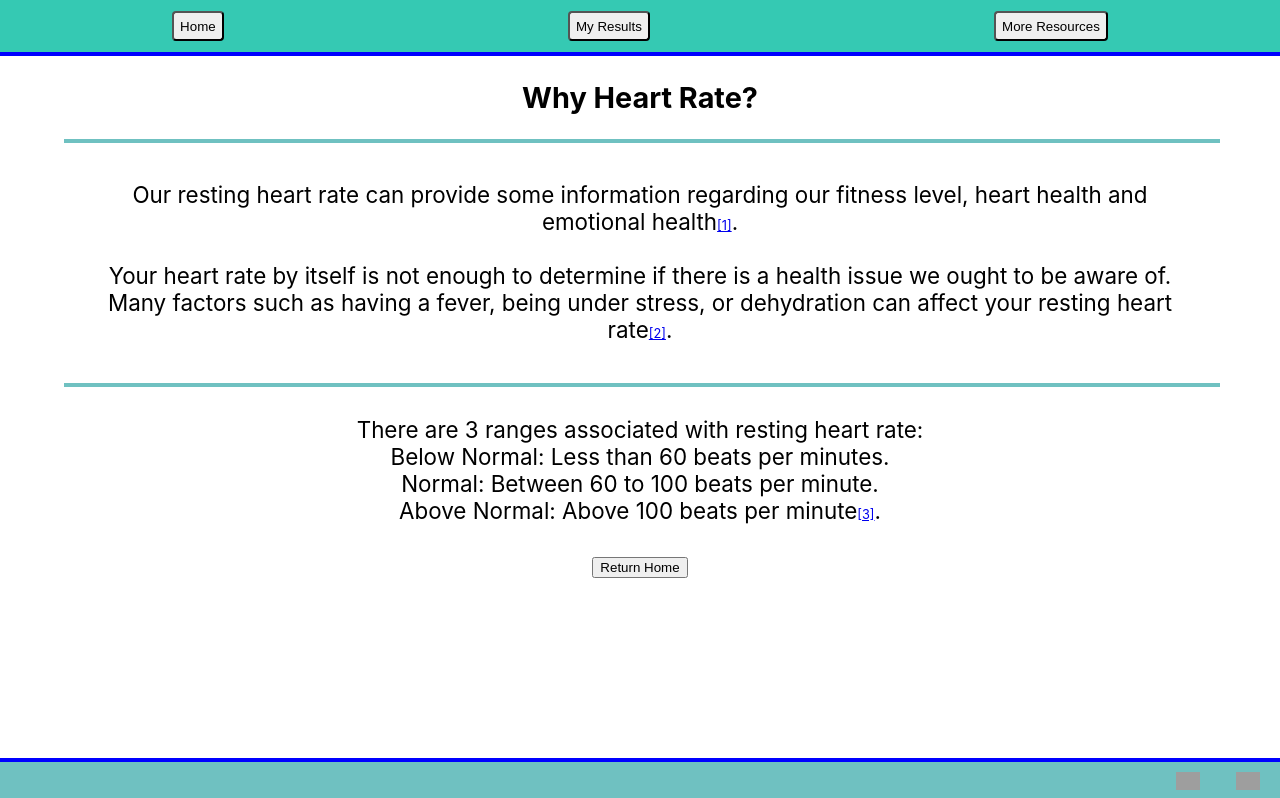
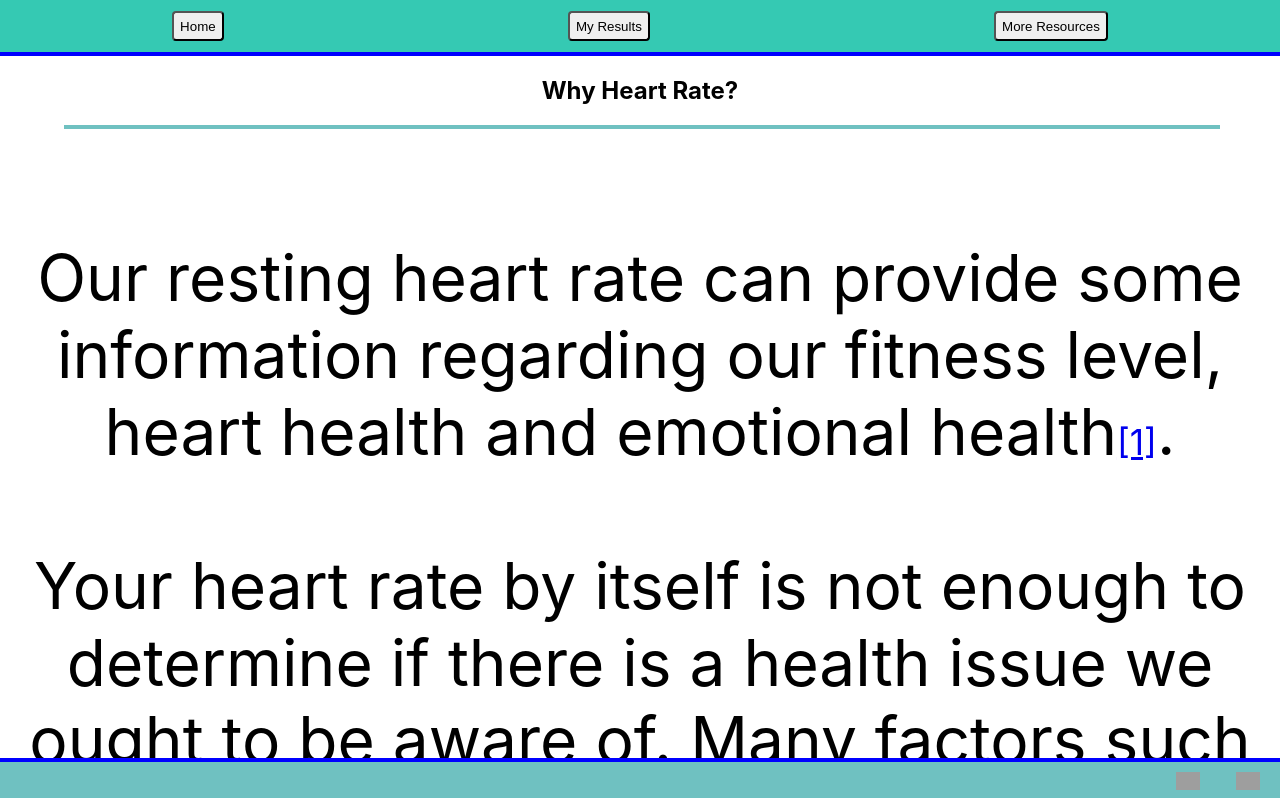
Before and after one commit to hammyhammer/bmi-calculator, a React (Create React App) app in the folder client/: page /heart-rate-info in a window 1280 px wide. Shown: the top 798 px of the page. Built offline with nearby package versions, Linux system fonts and the light colour scheme; no server answers; grey boxes are pictures that could not be loaded.

Commit message:
heart rate style components refactored

```diff
--- a/client/src/ResultsHeartRate/ResultsHeartRate.jsx
+++ b/client/src/ResultsHeartRate/ResultsHeartRate.jsx
@@ -1,6 +1,7 @@
 import { useState, useEffect } from 'react';
 import { useParams, Link } from 'react-router-dom';
 import api from "../services/apiConfig";
+import heartresultscss from './ResultsHeartRate.module.css';
 
 export default function ResultsHeartRate() {
   const [sum, setSum] = useState({});
@@ -33,16 +34,16 @@ export default function ResultsHeartRate() {
 
 
         <div className="horizontal"></div>
-        <div className="results-met-bottom">
+        <div className={heartresultscss.body}>
           <p>{sum.fields?.heartRisks}
-            {sum.fields?.heartCategory === 'Below Normal' ? <a className="reference" href="https://www.uofmhealth.org/health-library/aa107571">[1].</a> :
-              sum.fields?.heartCategory === "Normal" ? <a className="reference" href="https://www.mayoclinic.org/healthy-lifestyle/fitness/expert-answers/heart-rate/faq-20057979#:~:text=A%20normal%20resting%20heart%20rate%20for%20adults%20ranges%20from%2060,to%2040%20beats%20per%20minute.">[1].</a> :
-                <a className="reference" href="https://www.healthline.com/health/dangerous-heart-rate#dangerous-heart-rate">[1].</a>}
+            {sum.fields?.heartCategory === 'Below Normal' ? <a className={heartresultscss.references} href="https://www.uofmhealth.org/health-library/aa107571">[1].</a> :
+              sum.fields?.heartCategory === "Normal" ? <a className={heartresultscss.references} href="https://www.mayoclinic.org/healthy-lifestyle/fitness/expert-answers/heart-rate/faq-20057979#:~:text=A%20normal%20resting%20heart%20rate%20for%20adults%20ranges%20from%2060,to%2040%20beats%20per%20minute.">[1].</a> :
+                <a className={heartresultscss.references} href="https://www.healthline.com/health/dangerous-heart-rate#dangerous-heart-rate">[1].</a>}
           </p>
 
         </div>
         <Link to={"/heart-rate-info"}>
-          <button className="info-button">Click here to learn more about heart rate</button>
+          <button className={heartresultscss.info_button}>Click here to learn more about heart rate</button>
         </Link>
       </div>
     </div>
--- /dev/null
+++ b/client/src/ResultsHeartRate/ResultsHeartRate.module.css
@@ -0,0 +1,13 @@
+.body {
+  font-size: 5vw;
+  margin: 10px;
+  padding: 20px 0px;
+}
+
+.reference {
+  font-size: 2.75vw;
+}
+
+.info_button {
+  font-size: 4vw;
+}
--- a/client/src/components/FormSkinCancer/FormSkinCancer.jsx
+++ b/client/src/components/FormSkinCancer/FormSkinCancer.jsx
@@ -1,10 +1,11 @@
 import React from 'react';
 import skinformcss from './FormSkinCancer.module.css'
+
 export default function FormSkinCancer(props) {
   const { newMole } = props.input;
 
   return <form onSubmit={props.handleSubmit}>
-    <p></p><input className={skinformcss.input} id="newMole" checked={newMole} type="checkbox" placeholder="Please check if yes" onChange={props.handleCheckbox} />
+    <input className={skinformcss.input} id="newMole" checked={newMole} type="checkbox" placeholder="Please check if yes" onChange={props.handleCheckbox} />
     <br />
     <button className={skinformcss.submit}>{props.type}</button>
   </form>
--- a/client/src/components/HeartRateInfo/HeartRateInfo.jsx
+++ b/client/src/components/HeartRateInfo/HeartRateInfo.jsx
@@ -1,34 +1,35 @@
 import { Link } from 'react-router-dom';
+import heartinfocss from './HeartRateInfo.module.css'
 
 export default function HeartRateInfo() {
   return (
     <div className="heart-info">
-      <h2 className="why-header">Why Heart Rate?</h2>
+      <h2 className={heartinfocss.header}>Why Heart Rate?</h2>
       <div className="horizontal"></div>
       <br />
-      <div className="why-top">
+      <div className={heartinfocss.body}>
         <p>Our resting heart rate can provide some information regarding our fitness level, heart health and emotional health
-          <a className="reference" href="https://www.sutterhealth.org/health/heart/get-to-know-your-heart-rate-it-might-save-your-life#:~:text=Track%20Your%20Heart%20Rate,dehydration%2C%20inactivity%20and%20persistent%20stress.">[1]</a>.
+          <a className={heartinfocss.reference} href="https://www.sutterhealth.org/health/heart/get-to-know-your-heart-rate-it-might-save-your-life#:~:text=Track%20Your%20Heart%20Rate,dehydration%2C%20inactivity%20and%20persistent%20stress.">[1]</a>.
           <br />
           <br />
           Your heart rate by itself is not enough to determine if there is a health issue we ought to be aware of.
-          Many factors such as having a fever, being under stress, or dehydration can affect your resting heart rate<a className="reference" href="https://www.cdc.gov/healthyweight/assessing/bmi/adult_bmi/index.html">[2]</a>.
+          Many factors such as having a fever, being under stress, or dehydration can affect your resting heart rate<a className={heartinfocss.reference} href="https://www.cdc.gov/healthyweight/assessing/bmi/adult_bmi/index.html">[2]</a>.
         </p>
       </div>
 
       <div className="horizontal"></div>
 
 
-      <div className="why-bottom">
+      <div className={heartinfocss.body}>
         <p>There are 3 ranges associated with resting heart rate: <br />
           Below Normal: Less than 60 beats per minutes. <br />
           Normal: Between 60 to 100 beats per minute. <br />
-          Above Normal: Above 100 beats per minute<a className="reference" href="https://www.mayoclinic.org/healthy-lifestyle/fitness/expert-answers/heart-rate/faq-20057979#:~:text=A%20normal%20resting%20heart%20rate%20for%20adults%20ranges%20from%2060,to%2040%20beats%20per%20minute">[3]</a>.</p>
+          Above Normal: Above 100 beats per minute<a className={heartinfocss.reference} href="https://www.mayoclinic.org/healthy-lifestyle/fitness/expert-answers/heart-rate/faq-20057979#:~:text=A%20normal%20resting%20heart%20rate%20for%20adults%20ranges%20from%2060,to%2040%20beats%20per%20minute">[3]</a>.</p>
 
       </div>
       <Link
         to="/">
-        <button className="info-button">Return Home</button>
+        <button className={heartinfocss.info_button}>Return Home</button>
       </Link>
 
     </div>
--- /dev/null
+++ b/client/src/components/HeartRateInfo/HeartRateInfo.module.css
@@ -0,0 +1,17 @@
+.header {
+
+}
+
+.body {
+  font-size: 5vw;
+  margin: 10px;
+  padding: 20px 0px;
+}
+
+.reference {
+  font-size: 2.75vw;
+}
+
+.info_button {
+  font-size: 4vw;
+}
```
